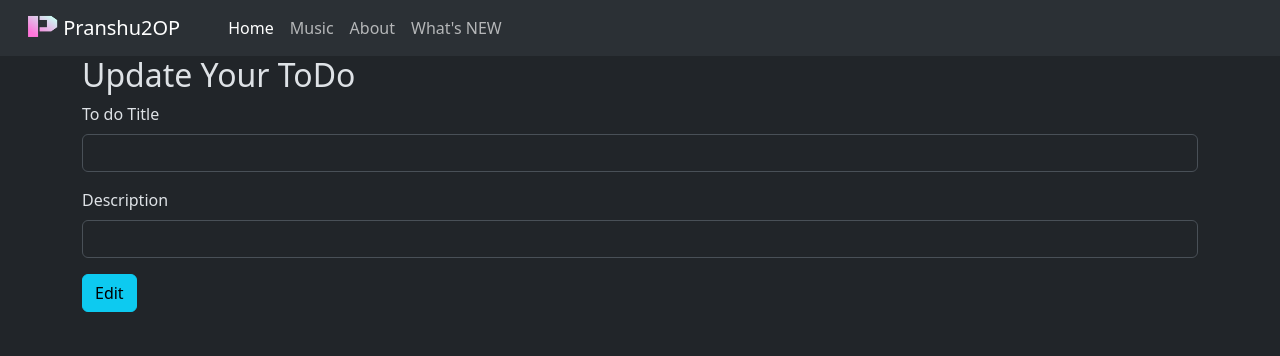
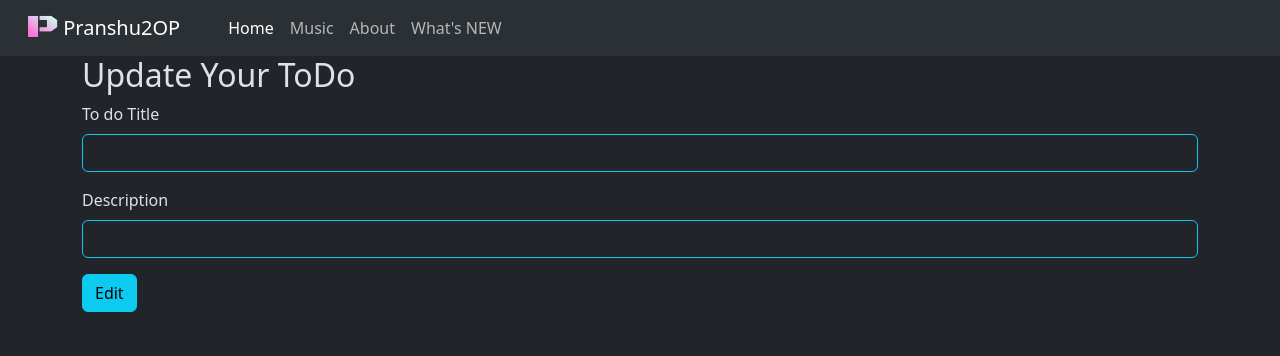
Before and after one commit to Pranshu-2-op/Project-ToDo, a Flask app: page /edit/1 in a window 1280 px wide. Shown: the top 356 px of the page. Run offline with Flask 3, Linux system fonts and the light colour scheme; data that the repository does not hold is empty.

Commit message:
New Looks and Bug Fixes

```diff
--- a/templates/edit.html
+++ b/templates/edit.html
@@ -8,11 +8,11 @@
   <form action="/edit/{{todo.sno}}" method="POST">
     <div class="mb-3">
       <label for="TODO title" class="form-label">To do Title</label>
-      <input type="text" class="form-control" name="title" value="{{todo.title}}" id="title" aria-describedby="emailHelp">
+      <input type="text" class="form-control border border-info" name="title" value="{{todo.title}}" id="title" aria-describedby="emailHelp">
     </div>
     <div class="mb-3">
       <label for="Description" class="form-label">Description</label>
-      <input type="text" class="form-control" name="desc" value="{{todo.desc}}" id="desc">
+      <input type="text" class="form-control border border-info" name="desc" value="{{todo.desc}}" id="desc">
     </div>
     <button type="submit" class="btn btn-info">Edit</button>
   </form>
```
